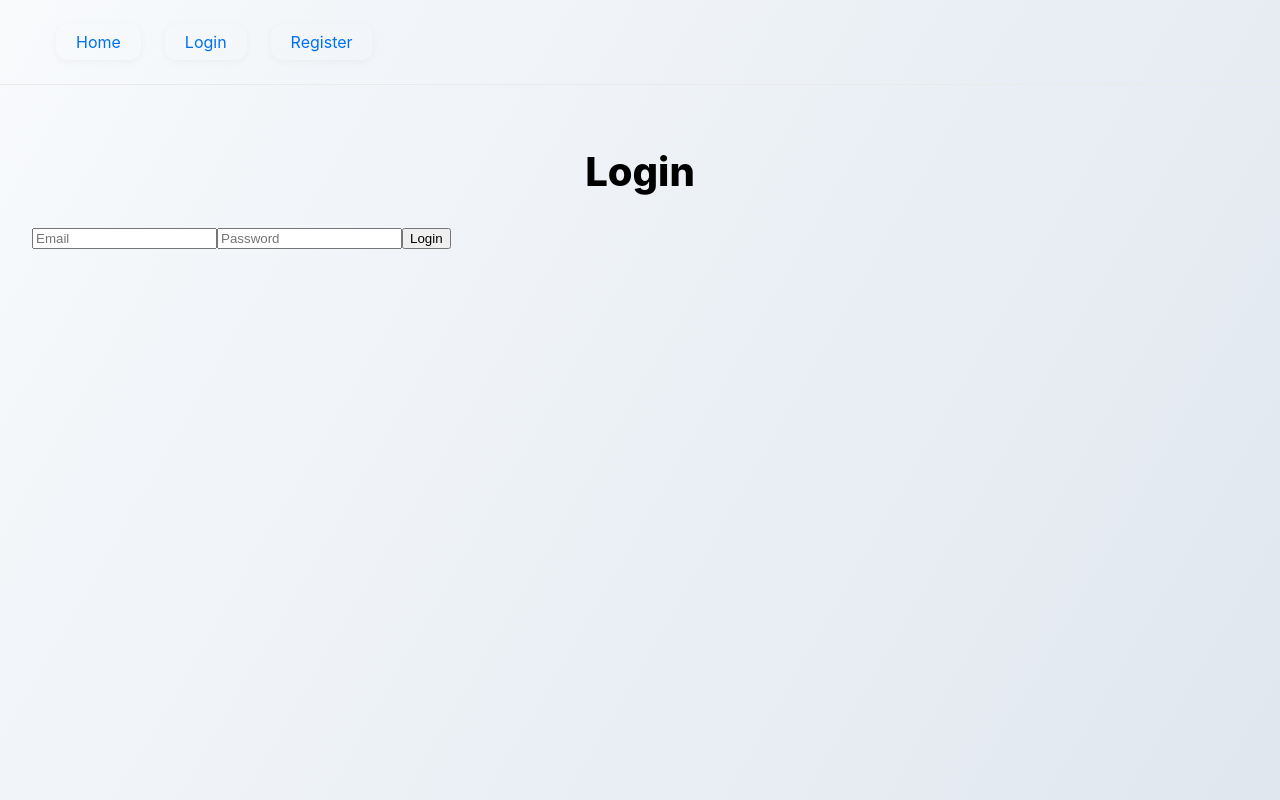
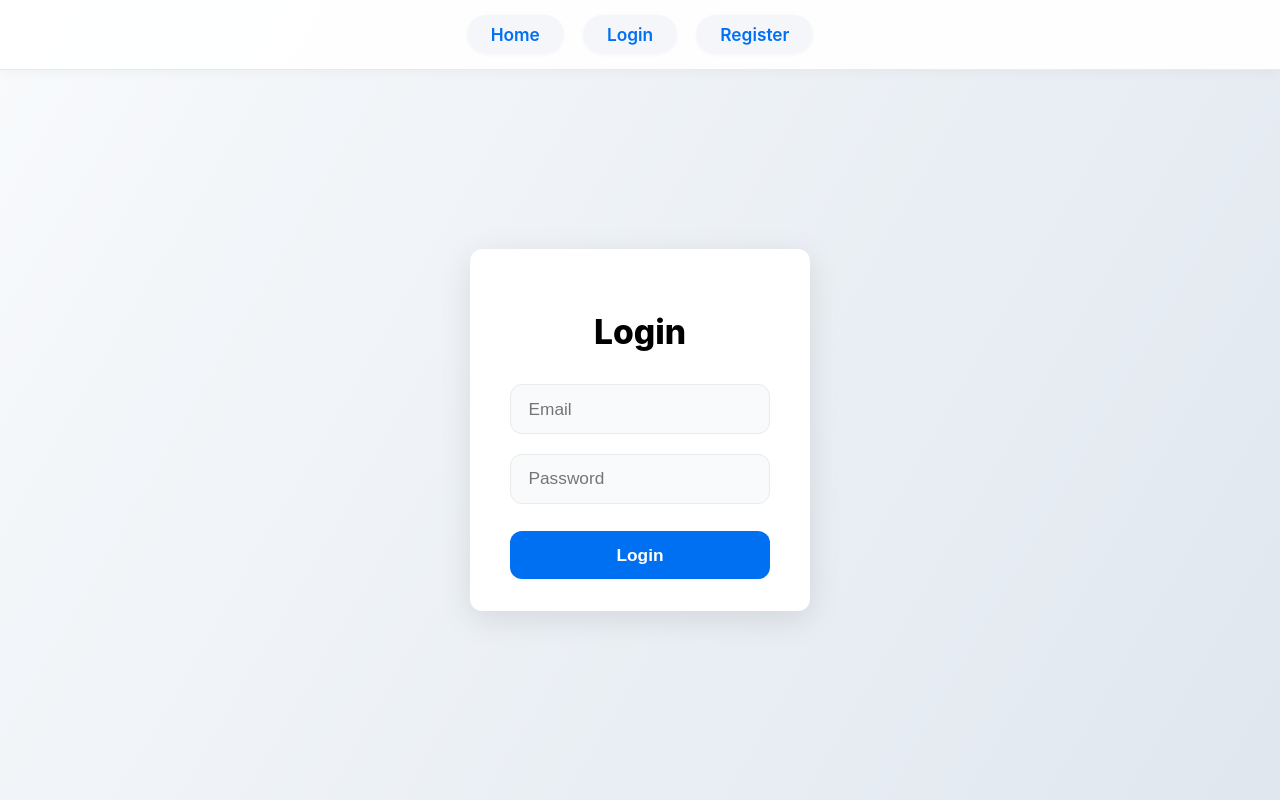
Before and after one commit to Wafik20/note-taking-up-leveled, a Next.js app in the folder apps/web/: page /login in a window 1280 px wide. Built offline with nearby package versions, Linux system fonts and the light colour scheme.

Commit message:
more good ui changes.

```diff
--- a/apps/web/pages/login.js
+++ b/apps/web/pages/login.js
@@ -23,11 +23,11 @@
   };
 
   return (
-    <div className={styles.container}>
-      <main>
-        <h1 className={styles.title}>Login</h1>
-        {error && <p className={styles.error}>{error}</p>}
-        <form onSubmit={handleLogin} className={styles.form}>
+    <div className={styles.authPageContainer}>
+      <div className={styles.authCard}>
+        <h1 className={styles.authTitle}>Login</h1>
+        {error && <p className={styles.authError}>{error}</p>}
+        <form onSubmit={handleLogin} className={styles.authForm}>
           <input
             type="email"
             placeholder="Email"
@@ -44,7 +44,7 @@
           />
           <button type="submit">Login</button>
         </form>
-      </main>
+      </div>
     </div>
   );
 }
--- a/apps/web/styles/Home.module.css
+++ b/apps/web/styles/Home.module.css
@@ -3,13 +3,19 @@
   padding: 2rem;
 }
 
+/* Navbar styles */
 .nav {
   display: flex;
-  justify-content: space-between;
+  justify-content: center;
   align-items: center;
-  padding: 2rem;
+  padding: 1.5rem 0 1.5rem 0;
+  background: rgba(255,255,255,0.95);
+  box-shadow: 0 2px 12px rgba(0,0,0,0.04);
   border-bottom: 1px solid #eaeaea;
-  margin-bottom: 2rem;
+  margin-bottom: 2.5rem;
+  position: sticky;
+  top: 0;
+  z-index: 100;
 }
 
 .nav ul {
@@ -18,30 +24,32 @@
   list-style: none;
   margin: 0;
   padding: 0;
+  gap: 1.2rem;
 }
 
 .nav li {
-  margin-left: 1.5rem;
+  margin: 0;
 }
 
 .nav a, .nav button {
   color: var(--primary);
   text-decoration: none;
-  font-size: 1rem;
-  background: none;
+  font-size: 1.08rem;
+  background: #f4f6fa;
   border: none;
+  border-radius: 999px;
+  padding: 0.55rem 1.5rem;
   cursor: pointer;
-  padding: 0.5rem 1.25rem;
-  border-radius: var(--border-radius);
-  transition: background 0.2s, color 0.2s, box-shadow 0.2s;
-  box-shadow: 0 2px 8px rgba(0,0,0,0.04);
+  font-weight: 600;
+  transition: background 0.18s, color 0.18s, box-shadow 0.18s;
+  box-shadow: 0 1px 4px rgba(0,0,0,0.03);
+  outline: none;
 }
 
-.nav a:hover, .nav button:hover {
+.nav a:hover, .nav button:hover, .nav a:focus, .nav button:focus {
   background: var(--primary);
   color: #fff;
-  text-decoration: none;
-  box-shadow: 0 4px 16px rgba(0,0,0,0.10);
+  box-shadow: 0 2px 8px rgba(0,112,243,0.10);
 }
 
 .title a {
@@ -141,6 +149,80 @@
   transform: translateY(-2px) scale(1.03);
 }
 
+/* Login/Register Card */
+.authPageContainer {
+  min-height: 80vh;
+  display: flex;
+  flex-direction: column;
+  justify-content: center;
+  align-items: center;
+}
+
+.authCard {
+  background: #fff;
+  border-radius: var(--border-radius);
+  box-shadow: 0 8px 32px rgba(0,0,0,0.10);
+  padding: 2.5rem 2.5rem 2rem 2.5rem;
+  min-width: 340px;
+  max-width: 95vw;
+  display: flex;
+  flex-direction: column;
+  align-items: center;
+}
+
+.authTitle {
+  font-size: 2.1rem;
+  font-weight: 800;
+  margin-bottom: 2rem;
+  text-align: center;
+}
+
+.authForm {
+  width: 100%;
+  display: flex;
+  flex-direction: column;
+  gap: 1.2rem;
+}
+
+.authForm input {
+  padding: 0.85rem 1.1rem;
+  border: 1px solid #eaeaea;
+  border-radius: var(--border-radius);
+  font-size: 1.08rem;
+  background: #f8fafc;
+  outline: none;
+  transition: border 0.18s;
+}
+
+.authForm input:focus {
+  border: 1.5px solid var(--primary);
+}
+
+.authForm button {
+  background: var(--primary);
+  color: #fff;
+  font-size: 1.08rem;
+  font-weight: 700;
+  padding: 0.85rem 0;
+  border: none;
+  border-radius: var(--border-radius);
+  cursor: pointer;
+  margin-top: 0.5rem;
+  transition: background 0.18s, box-shadow 0.18s;
+  box-shadow: 0 1px 4px rgba(0,0,0,0.03);
+}
+
+.authForm button:hover, .authForm button:focus {
+  background: var(--primary-dark);
+}
+
+.authError {
+  color: var(--danger);
+  font-size: 1rem;
+  margin-bottom: 0.5rem;
+  text-align: center;
+}
+
 @media (max-width: 600px) {
   .grid {
     width: 100%;
@@ -155,6 +237,10 @@
   }
   .nav li {
     margin: 0 0.75rem;
+  }
+  .authCard {
+    padding: 1.2rem 0.5rem 1rem 0.5rem;
+    min-width: 0;
   }
 }
 
```
Also changed, not shown: apps/web/pages/register.js (+6 -6 lines).
